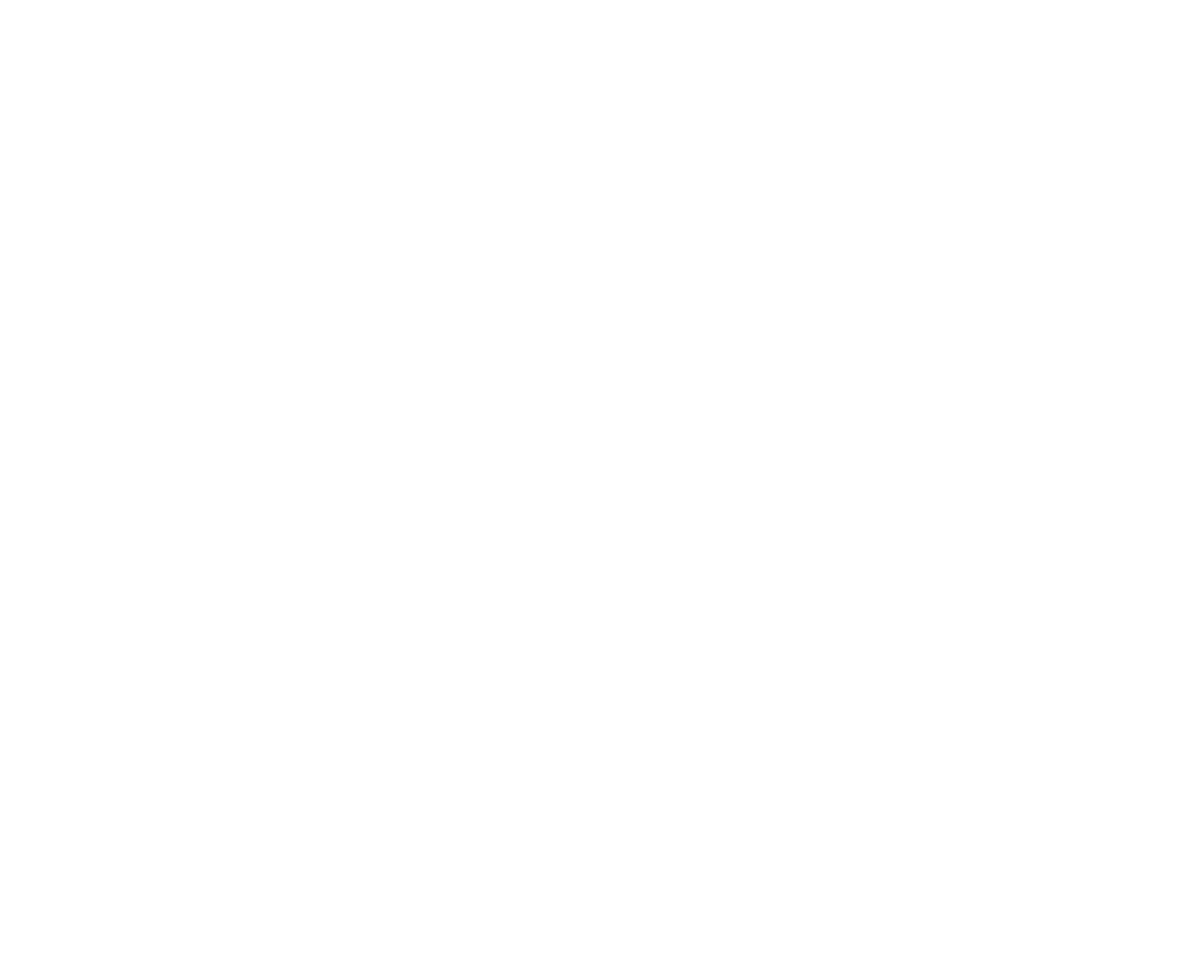
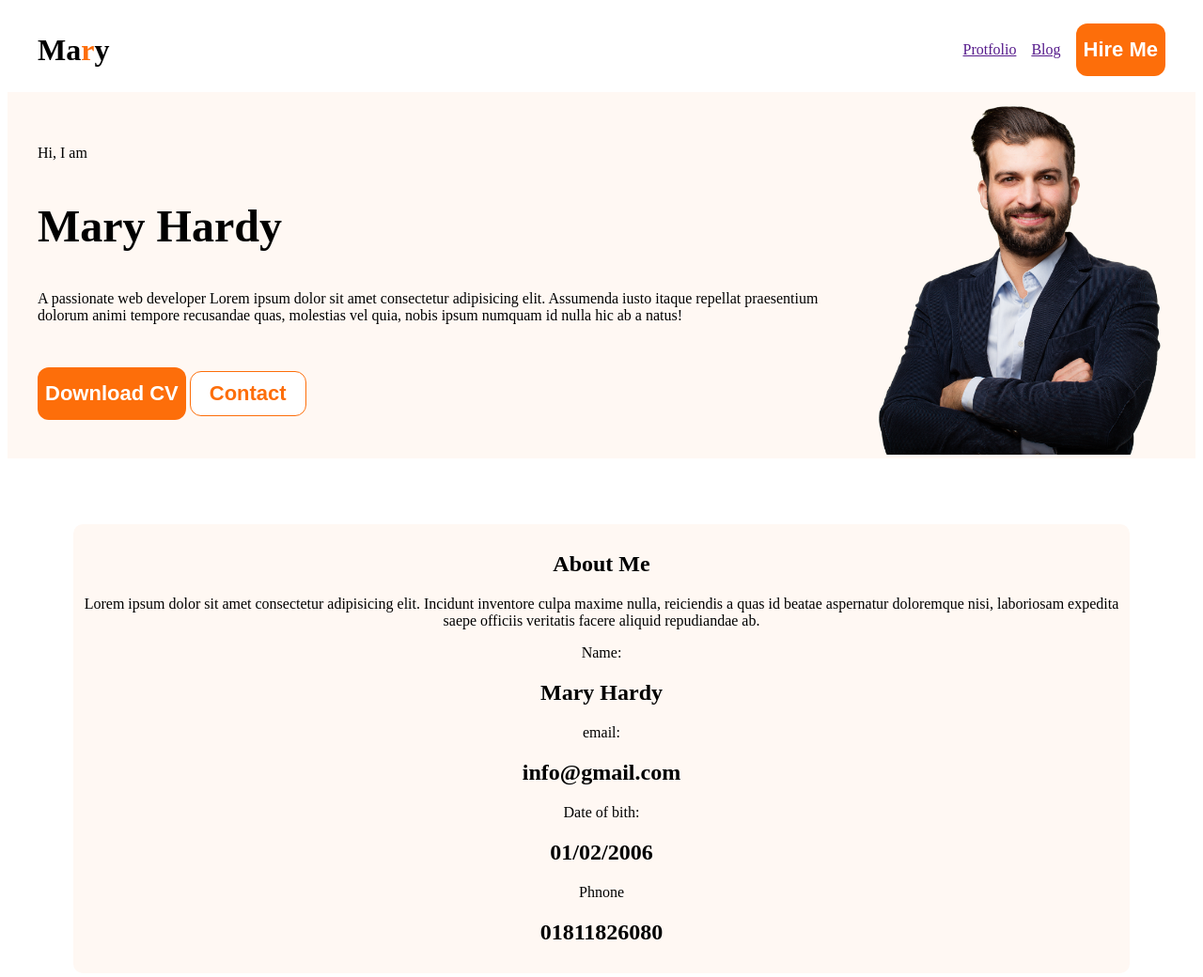
Before and after one commit to Dilshadchy/protfolio-webite, a plain HTML site: page index.html in a window 1280 px wide. Shown: the whole page at 94% size. Before the commit the page ends 800 px from the top, so only its background shows below. Drawn offline with Linux system fonts and the light colour scheme.

Commit message:
added hero and little of about section

```diff
--- a/index.html
+++ b/index.html
@@ -7,6 +7,74 @@
     <link rel="stylesheet" href="style.css">
 </head>
 <body>
+    <!--Navbar start-->
+    <header>
+        <nav class="container">
+            <h2 class="logo">Ma<span class="logo-r">r</span>y</h2>
+
+            <ul>
+                <li><a href="">Protfolio</a></li>
+                <li><a href="">Blog</a></li>
+                <li><button class="common-btn">Hire Me</button></li>
+            </ul>
+        </nav>
+    </header>
+    <!--Navbar end-->
+
+    <!--Hero Section start-->
+    <section class="hero-parent-root">
+        <div class="hero-parent container">
+            <!--Left-->
+            <div class="hero-left" >
+                <p class="hero-left p-1">Hi, I am </p>
+                <h2>Mary Hardy</h2>
+                <p>A passionate web developer Lorem ipsum dolor sit amet consectetur adipisicing elit. Assumenda iusto itaque repellat praesentium dolorum animi tempore recusandae quas, molestias vel quia, nobis ipsum numquam id nulla hic ab a natus!</p>
+                <br>
+                <div class="hero-left-btn-parent">
+                    <button class="common-btn">Download CV</button>
+                    <button class="common-outline-btn">Contact</button>
+                </div>
+
+            </div>
+
+            <!--Right-->
+            <div class="hero-right">
+                <img src="./images/hardy.png" alt="Mary Hardy">
+            </div>
+        </div>
+    </section>
+    <!--Hero Section end-->
+
+    <!--About Section start-->
+    <section class=" about-parent">
+            <h2>About Me</h2>
+            <p>Lorem ipsum dolor sit amet consectetur adipisicing elit. Incidunt inventore culpa maxime nulla, reiciendis a quas id beatae aspernatur doloremque nisi, laboriosam expedita saepe officiis veritatis facere aliquid repudiandae ab.
+
+            </p>
+
+            <div>
+                <div>
+                    <p>Name:</p>
+                    <h2>Mary Hardy</h2>
+                </div>
+
+                <div>
+                    <p>email:</p>
+                    <h2>info@gmail.com</h2>
+                </div>
+
+                <div>
+                    <p>Date of bith:</p>
+                    <h2>01/02/2006</h2>
+                </div>
+
+                <div>
+                    <p>Phnone</p>
+                    <h2>01811826080</h2>
+                </div>
+            </div>
+    </section>
+    <!--About Section end-->
 
 </body>
 </html>
```
Also changed, not shown: style.css (+95 -0 lines), images/developer.png (added), images/hardy.png (added), images/header_bg.png (added), images/icons/facebook.png (added), images/icons/insta.png (added), images/icons/js.png (added), images/icons/mongo.png (added), images/icons/nodejs.png (added), images/icons/react.png (added), images/icons/twitter.png (added).
